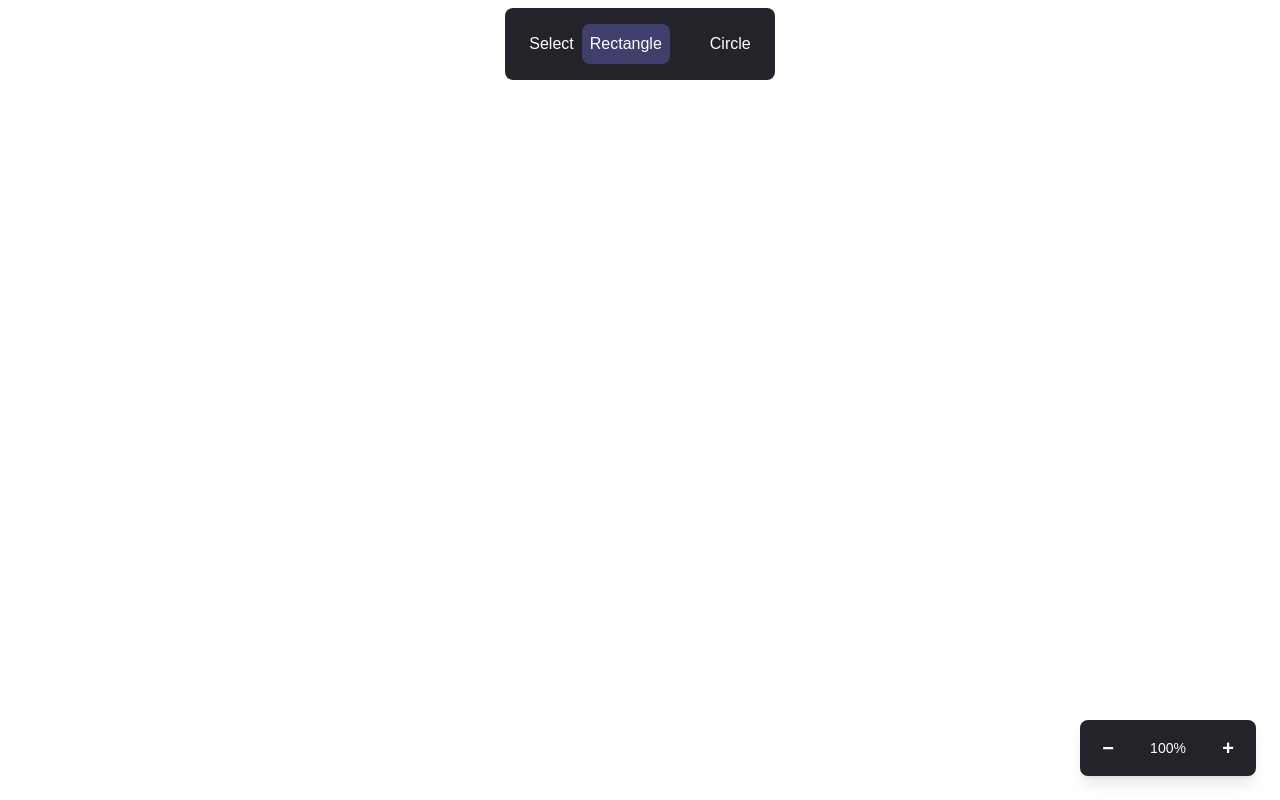
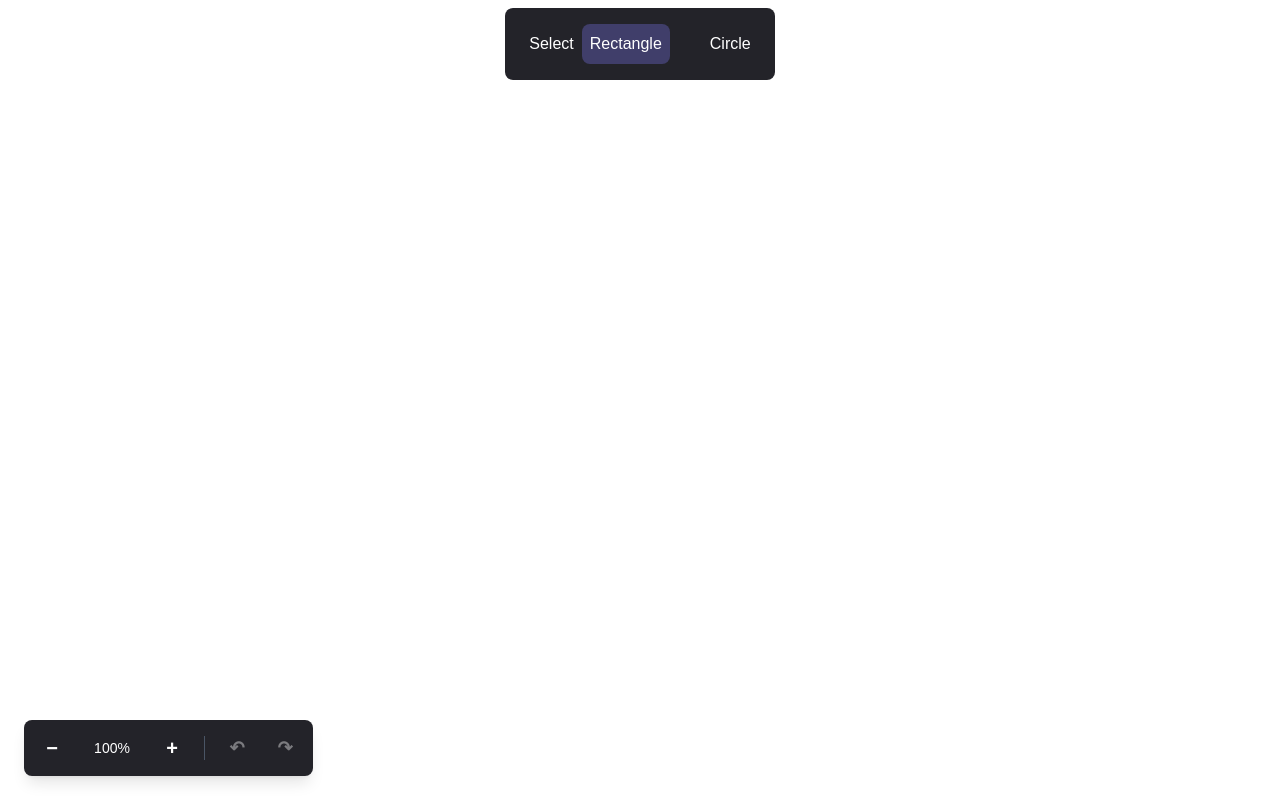
Before and after one commit to sagar5412/rapidraw, a Next.js app: page / in a window 1280 px wide. Built offline with nearby package versions, Linux system fonts and the light colour scheme.

Commit message:
feat: undo/redo shapes

```diff
--- a/app/components/canvas/Canvas.tsx
+++ b/app/components/canvas/Canvas.tsx
@@ -6,12 +6,14 @@ import { RedrawCanvas } from "./RedrawCanvas";
 import { HandleMouseDown } from "./HandleMouseDown";
 import { useCanvasZoom } from "@/app/hooks/useCanvasZoom";
 import { useDragShape } from "@/app/hooks/useDragShape";
+import { useHistory } from "@/app/hooks/useHistory";
 import { handleShapeHover } from "@/app/utils/handleShapeHover";
 import { ZoomControls } from "./ZoomControls";
+import { HistoryControls } from "./HistoryControls";
 
 export function Canvas() {
   const canvasRef = useRef<HTMLCanvasElement>(null);
-  const [shapes, setShapes] = useState<Shape[]>([]);
+  const { shapes, setShapes, undo, redo, canUndo, canRedo } = useHistory([]);
   const [selectedTool, setSelectedTool] = useState<selectedShapes>("rectangle");
   const [selectedShapeId, setSelectedShapeId] = useState<string | null>(null);
   const [offset, setOffset] = useState({ x: 0, y: 0 });
@@ -61,11 +63,25 @@ export function Canvas() {
         );
         setSelectedShapeId(null);
       }
+
+      if ((e.ctrlKey || e.metaKey) && e.key === "z") {
+        e.preventDefault();
+        if (e.shiftKey) {
+          redo();
+        } else {
+          undo();
+        }
+      }
+
+      if ((e.ctrlKey || e.metaKey) && e.key === "y") {
+        e.preventDefault();
+        redo();
+      }
     };
 
     window.addEventListener("keydown", handleKeyDown);
     return () => window.removeEventListener("keydown", handleKeyDown);
-  }, [selectedShapeId]);
+  }, [selectedShapeId, undo, redo, setShapes]);
 
   useEffect(() => {
     const canvas = canvasRef.current;
@@ -215,11 +231,21 @@ export function Canvas() {
         } z-0`}
       ></canvas>
 
-      <ZoomControls
-        zoomIn={zoomIn}
-        zoomOut={zoomOut}
-        zoomPercentage={zoomPercentage}
-      />
+      {/* Bottom-left controls: Zoom + Undo/Redo */}
+      <div className="fixed bottom-6 left-6 flex items-center gap-2 bg-[#232329] rounded-lg p-2 shadow-lg z-50">
+        <ZoomControls
+          zoomIn={zoomIn}
+          zoomOut={zoomOut}
+          zoomPercentage={zoomPercentage}
+        />
+        <div className="w-px h-6 bg-gray-600 mx-1"></div>
+        <HistoryControls
+          undo={undo}
+          redo={redo}
+          canUndo={canUndo}
+          canRedo={canRedo}
+        />
+      </div>
     </div>
   );
 }
--- /dev/null
+++ b/app/components/canvas/HistoryControls.tsx
@@ -0,0 +1,40 @@
+"use client";
+
+interface HistoryControlsProps {
+  undo: () => void;
+  redo: () => void;
+  canUndo: boolean;
+  canRedo: boolean;
+}
+
+export function HistoryControls({
+  undo,
+  redo,
+  canUndo,
+  canRedo,
+}: HistoryControlsProps) {
+  return (
+    <>
+      <button
+        onClick={undo}
+        disabled={!canUndo}
+        className={`w-10 h-10 flex items-center justify-center text-white text-lg font-bold rounded-lg transition-colors ${
+          canUndo ? "hover:bg-[#403E6A]" : "opacity-40 cursor-not-allowed"
+        }`}
+        title="Undo (Ctrl+Z)"
+      >
+        ↶
+      </button>
+      <button
+        onClick={redo}
+        disabled={!canRedo}
+        className={`w-10 h-10 flex items-center justify-center text-white text-lg font-bold rounded-lg transition-colors ${
+          canRedo ? "hover:bg-[#403E6A]" : "opacity-40 cursor-not-allowed"
+        }`}
+        title="Redo (Ctrl+Y)"
+      >
+        ↷
+      </button>
+    </>
+  );
+}
--- a/app/components/canvas/ZoomControls.tsx
+++ b/app/components/canvas/ZoomControls.tsx
@@ -12,7 +12,7 @@ export function ZoomControls({
   zoomPercentage,
 }: ZoomControlsProps) {
   return (
-    <div className="fixed bottom-6 right-6 flex items-center gap-2 bg-[#232329] rounded-lg p-2 shadow-lg z-50">
+    <>
       <button
         onClick={zoomOut}
         className="w-10 h-10 flex items-center justify-center text-white text-xl font-bold hover:bg-[#403E6A] rounded-lg transition-colors"
@@ -30,6 +30,6 @@ export function ZoomControls({
       >
         +
       </button>
-    </div>
+    </>
   );
 }
--- /dev/null
+++ b/app/hooks/useHistory.ts
@@ -0,0 +1,62 @@
+import { useState, useCallback } from "react";
+import { Shape } from "@/app/types/Shapes";
+
+const MAX_HISTORY_SIZE = 50;
+
+interface UseHistoryReturn {
+  shapes: Shape[];
+  setShapes: (shapes: Shape[] | ((prev: Shape[]) => Shape[])) => void;
+  undo: () => void;
+  redo: () => void;
+  canUndo: boolean;
+  canRedo: boolean;
+}
+
+export function useHistory(initialShapes: Shape[] = []): UseHistoryReturn {
+  const [history, setHistory] = useState<Shape[][]>([initialShapes]);
+  const [currentIndex, setCurrentIndex] = useState(0);
+
+  const shapes = history[currentIndex];
+
+  const setShapes = useCallback(
+    (update: Shape[] | ((prev: Shape[]) => Shape[])) => {
+      setHistory((prevHistory) => {
+        const currentShapes = prevHistory[currentIndex];
+        const newShapes =
+          typeof update === "function" ? update(currentShapes) : update;
+
+        const newHistory = prevHistory.slice(0, currentIndex + 1);
+        newHistory.push(newShapes);
+
+        if (newHistory.length > MAX_HISTORY_SIZE) {
+          newHistory.shift();
+          return newHistory;
+        }
+
+        setCurrentIndex(newHistory.length - 1);
+        return newHistory;
+      });
+    },
+    [currentIndex]
+  );
+
+  const undo = useCallback(() => {
+    setCurrentIndex((prev) => Math.max(0, prev - 1));
+  }, []);
+
+  const redo = useCallback(() => {
+    setCurrentIndex((prev) => Math.min(history.length - 1, prev + 1));
+  }, [history.length]);
+
+  const canUndo = currentIndex > 0;
+  const canRedo = currentIndex < history.length - 1;
+
+  return {
+    shapes,
+    setShapes,
+    undo,
+    redo,
+    canUndo,
+    canRedo,
+  };
+}
```
